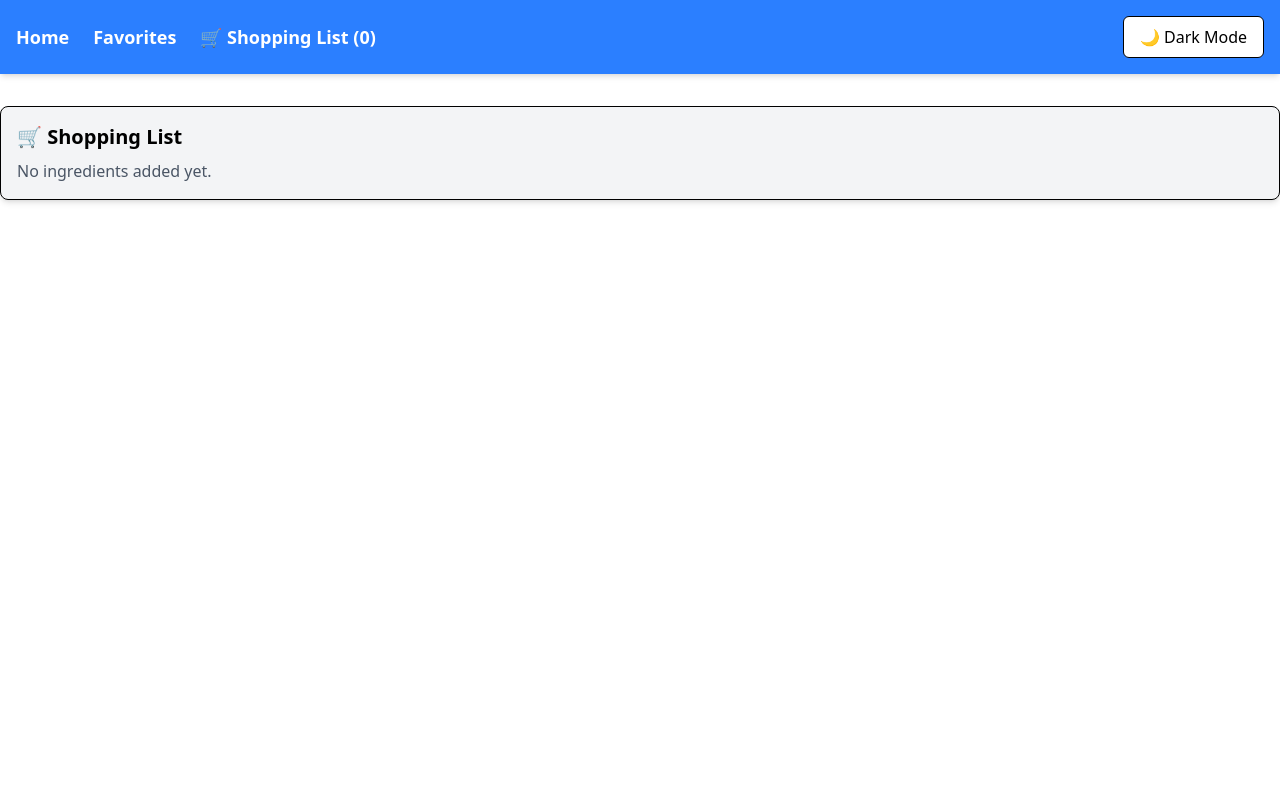
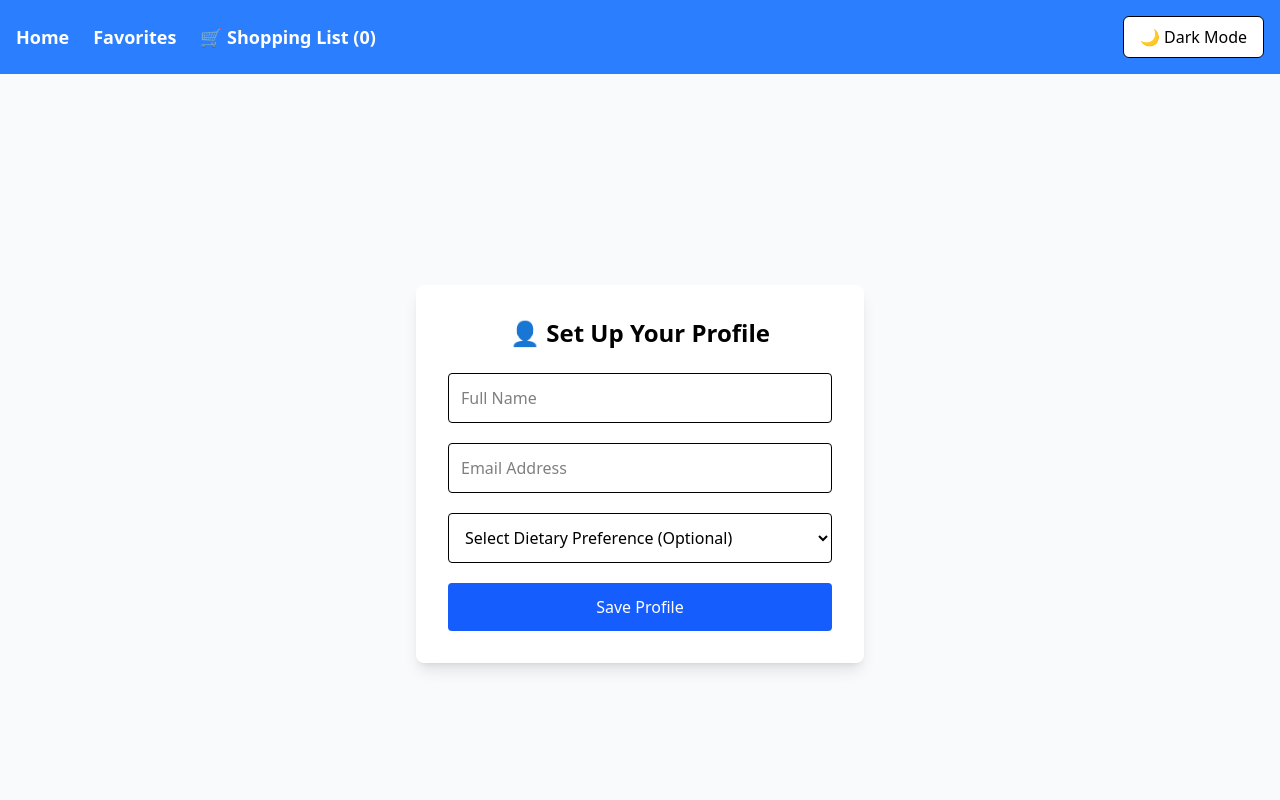
Before and after one commit to Nime-boo/recipe, a React (Vite) app: page /profile-setup in a window 1280 px wide. Shown: the top 800 px of the page. Built offline with nearby package versions, Linux system fonts and the light colour scheme.

Commit message:
Initial commit

```diff
--- a/src/App.jsx
+++ b/src/App.jsx
@@ -1,17 +1,21 @@
 import React, { useContext } from "react";
 import AppRoutes from "./AppRoutes";
 import NavBar from "./components/NavBar";
-import { ThemeContext } from "./ThemeContext"; // Import ThemeContext
+import { ThemeContext } from "./ThemeContext";
 import ShoppingList from "./components/ShoppingList";
+import Footer from "./components/Footer"; // ← assuming you'll create this
 
 const App = () => {
   const { theme } = useContext(ThemeContext);
 
   return (
-    <div className={`${theme === "dark" ? "bg-gray-900 text-white min-h-screen" : "bg-white text-black min-h-screen"}`}>
+    <div className={`${theme === "dark" ? "bg-gray-900 text-white min-h-screen" : "bg-white text-black min-h-screen"} flex flex-col`}>
       <NavBar />
-      <AppRoutes />
-      <ShoppingList/>
+      <main className="flex-grow">
+        <AppRoutes />
+      </main>
+      <ShoppingList />
+      <Footer /> {/* Add contact and links later */}
     </div>
   );
 };
--- a/src/AppRoutes.jsx
+++ b/src/AppRoutes.jsx
@@ -2,14 +2,30 @@ import React from "react";
 import { Routes, Route } from "react-router-dom";
 import Home from "./components/Home";
 import RecipeDetails from "./components/RecipeDetails";
-import Favorites from "./components/Favorites"; // Import the new Favorites component
+import Favorites from "./components/Favorites";
+import ProfileSetup from "./components/ProfileSetup"; // Import ProfileSetup
+import ShoppingList from "./components/ShoppingList"; // Import ShoppingList page
 
 const AppRoutes = () => {
+  // Check if userProfile exists in localStorage
+  const userProfile = JSON.parse(localStorage.getItem("userProfile"));
+
   return (
     <Routes>
-      <Route path="/" element={<Home />} />
+      {/* If the userProfile exists, show Home; else show ProfileSetup */}
+      <Route path="/" element={userProfile ? <Home /> : <ProfileSetup />} />
+
+      {/* Recipe Details page */}
       <Route path="/recipe/:id" element={<RecipeDetails />} />
-      <Route path="/favorites" element={<Favorites />} /> {/* Add the new route */}
+
+      {/* Favorites page */}
+      <Route path="/favorites" element={<Favorites />} />
+
+      {/* Profile Setup page */}
+      <Route path="/profile-setup" element={<ProfileSetup />} />
+
+      {/* Shopping List page - Only available after user is logged in */}
+      <Route path="/shopping-list" element={userProfile ? <ShoppingList /> : <ProfileSetup />} />
     </Routes>
   );
 };
--- /dev/null
+++ b/src/components/Footer.jsx
@@ -0,0 +1,18 @@
+import React from "react";
+
+const Footer = () => {
+  return (
+    <footer className="bg-gray-800 text-white py-6 mt-8">
+      <div className="container mx-auto text-center px-4">
+        <p className="text-sm">
+          &copy; {new Date().getFullYear()} Recipe App. All rights reserved.
+        </p>
+        <p className="mt-2 text-xs">
+          Contact us: recipeapp@example.com | +234 800 000 0000
+        </p>
+      </div>
+    </footer>
+  );
+};
+
+export default Footer;
--- /dev/null
+++ b/src/components/ProfileSetup.jsx
@@ -0,0 +1,86 @@
+import React, { useState, useEffect } from "react";
+import { useNavigate } from "react-router-dom";
+
+const ProfileSetup = () => {
+  const [profile, setProfile] = useState({
+    name: "",
+    email: "",
+    preference: "",
+  });
+
+  const navigate = useNavigate();
+
+  useEffect(() => {
+    const savedProfile = localStorage.getItem("userProfile");
+    if (savedProfile) {
+      // Optionally show this only after form submission
+      console.log("User already has a profile");
+      // Don't auto-navigate unless you're blocking the route
+      // navigate("/");
+    }
+  }, []);
+
+  const handleChange = (e) => {
+    setProfile({ ...profile, [e.target.name]: e.target.value });
+  };
+
+  const handleSubmit = (e) => {
+    e.preventDefault();
+
+    const { name, email } = profile;
+    if (!name || !email) {
+      alert("Please complete all required fields.");
+      return;
+    }
+
+    localStorage.setItem("userProfile", JSON.stringify(profile));
+    navigate("/"); // Redirect to homepage after saving
+  };
+
+  return (
+    <div className="min-h-screen flex items-center justify-center bg-gray-50">
+      <div className="w-full max-w-md p-8 bg-white shadow-lg rounded-lg">
+        <h2 className="text-2xl font-semibold text-center mb-6">👤 Set Up Your Profile</h2>
+        <form onSubmit={handleSubmit} className="space-y-5">
+          <input
+            name="name"
+            value={profile.name}
+            onChange={handleChange}
+            placeholder="Full Name"
+            className="w-full p-3 border rounded"
+            required
+          />
+          <input
+            name="email"
+            type="email"
+            value={profile.email}
+            onChange={handleChange}
+            placeholder="Email Address"
+            className="w-full p-3 border rounded"
+            required
+          />
+          <select
+            name="preference"
+            value={profile.preference}
+            onChange={handleChange}
+            className="w-full p-3 border rounded"
+          >
+            <option value="">Select Dietary Preference (Optional)</option>
+            <option value="Vegan">Vegan</option>
+            <option value="Vegetarian">Vegetarian</option>
+            <option value="Keto">Keto</option>
+            <option value="Gluten-Free">Gluten-Free</option>
+          </select>
+          <button
+            type="submit"
+            className="w-full bg-blue-600 text-white py-3 rounded hover:bg-blue-700 transition"
+          >
+            Save Profile
+          </button>
+        </form>
+      </div>
+    </div>
+  );
+};
+
+export default ProfileSetup;
--- a/src/components/SearchBar.jsx
+++ b/src/components/SearchBar.jsx
@@ -1,9 +1,11 @@
-import React, { useState, useEffect } from "react";
+import React, { useState, useEffect, useContext } from "react";
+import { ThemeContext } from "../ThemeContext"; // Import ThemeContext
 
 const SearchBar = ({ onSearch }) => {
   const [query, setQuery] = useState("");
   const [suggestions, setSuggestions] = useState([]);
   const [showSuggestions, setShowSuggestions] = useState(false);
+  const { theme } = useContext(ThemeContext); // Get theme context
 
   useEffect(() => {
     if (!query.trim()) {
@@ -45,21 +47,29 @@ const SearchBar = ({ onSearch }) => {
             setQuery(e.target.value);
             setShowSuggestions(true);
           }}
-          className="p-2 border rounded-md w-full"
+          className={`p-2 border rounded-md w-full transition-all duration-300
+            ${theme === "dark" ? "bg-gray-800 text-white border-gray-600 placeholder-gray-400"
+                               : "bg-white text-black border-gray-300"}`}
         />
         <button
           type="submit"
-          className="bg-blue-500 text-white px-4 py-2 rounded-md hover:bg-blue-600"
+          className={`px-4 py-2 rounded-md transition-all duration-300
+            ${theme === "dark" ? "bg-gray-700 text-white hover:bg-gray-600"
+                               : "bg-blue-500 text-white hover:bg-blue-600"}`}
         >
           Search
         </button>
       </form>
+
       {showSuggestions && suggestions.length > 0 && (
-        <ul className="absolute bg-white border rounded-md w-full mt-1 z-50 max-h-40 overflow-auto">
+        <ul className={`absolute border rounded-md w-full mt-1 z-50 max-h-40 overflow-auto transition-all duration-300
+          ${theme === "dark" ? "bg-gray-900 text-white border-gray-600"
+                             : "bg-white text-black border-gray-300"}`}>
           {suggestions.map((suggestion, index) => (
             <li
               key={index}
-              className="p-2 hover:bg-gray-200 cursor-pointer"
+              className={`p-2 cursor-pointer transition-all duration-200
+                ${theme === "dark" ? "hover:bg-gray-700" : "hover:bg-gray-200"}`}
               onClick={() => {
                 setQuery(suggestion);
                 setShowSuggestions(false); // Hide after selection
--- a/src/components/ShoppingList.jsx
+++ b/src/components/ShoppingList.jsx
@@ -1,7 +1,9 @@
-import React, { useState, useEffect } from "react";
+import React, { useState, useEffect, useContext } from "react";
+import { ThemeContext } from "../ThemeContext"; // Import ThemeContext
 
 const ShoppingList = () => {
   const [items, setItems] = useState([]);
+  const { theme } = useContext(ThemeContext); // Get theme context
 
   // Load shopping list from localStorage on mount
   useEffect(() => {
@@ -26,24 +28,37 @@ const ShoppingList = () => {
   };
 
   return (
-    <div className="mt-8 p-4 border rounded-lg shadow-md bg-gray-100">
+    <div className={`mt-8 p-4 border rounded-lg shadow-md transition-all duration-300
+      ${theme === "dark" ? "bg-gray-900 text-white border-gray-700" : "bg-gray-100 text-black border-gray-300"}`}>
       <h2 className="text-xl font-bold mb-2">🛒 Shopping List</h2>
 
       {items.length === 0 ? (
-        <p className="text-gray-600">No ingredients added yet.</p>
+        <p className={`transition-all duration-300 ${theme === "dark" ? "text-gray-400" : "text-gray-600"}`}>
+          No ingredients added yet.
+        </p>
       ) : (
         <ul>
           {items.map((item, index) => (
-            <li key={index} className="flex justify-between items-center py-2 border-b">
+            <li
+              key={index}
+              className={`flex justify-between items-center py-2 border-b transition-all duration-300
+                ${theme === "dark" ? "border-gray-700" : "border-gray-300"}`}>
               <span>{item.name} ({item.measure})</span>
               <input
                 type="number"
                 value={item.quantity}
                 min="1"
                 onChange={(e) => updateQuantity(index, e.target.value)}
-                className="border p-1 w-16 text-center"
+                className={`border p-1 w-16 text-center transition-all duration-300
+                  ${theme === "dark" ? "bg-gray-800 text-white border-gray-600"
+                                     : "bg-white text-black border-gray-300"}`}
               />
-              <button onClick={() => removeItem(index)} className="text-red-500 ml-2">✖</button>
+              <button
+                onClick={() => removeItem(index)}
+                className={`ml-2 p-1 rounded transition-all duration-300
+                  ${theme === "dark" ? "text-red-400 hover:text-red-300" : "text-red-500 hover:text-red-600"}`}>
+                ✖
+              </button>
             </li>
           ))}
         </ul>
```
Also changed, not shown: src/components/Home.jsx (+2 -68 lines), src/components/RecipeDetails.jsx (+12 -41 lines).
